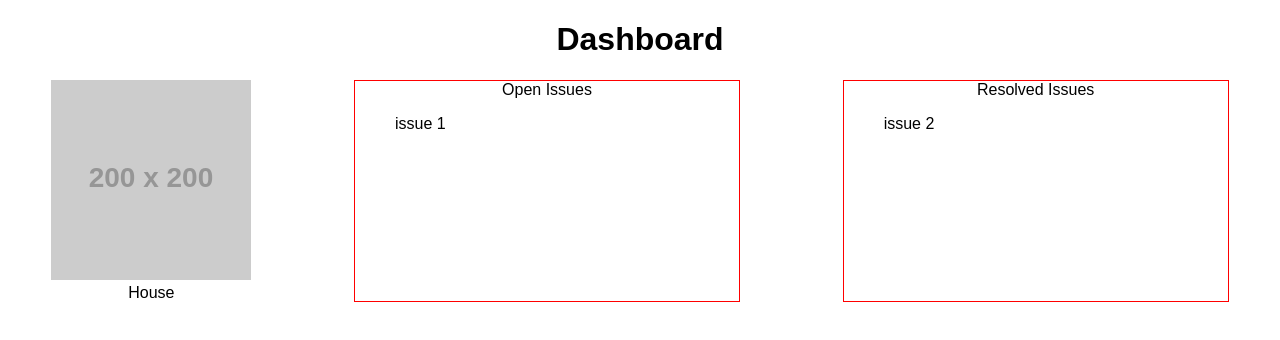
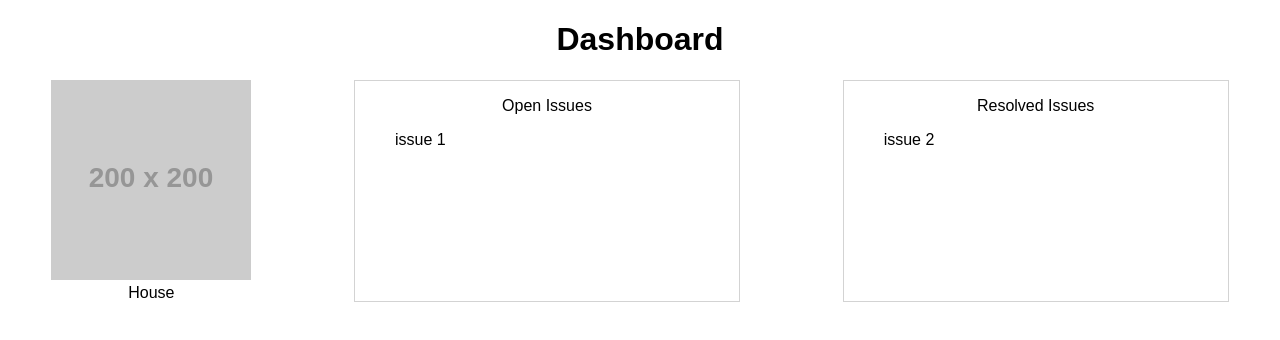
Before and after one commit to chingu-voyage3/bears-21, a React (Create React App) app in the folder frontend/: page /dashboard in a window 1280 px wide. Shown: the top 340 px of the page. Built offline with nearby package versions, Linux system fonts and the light colour scheme.

Commit message:
tweak issue list styling

```diff
--- a/frontend/src/containers/Dashboard/style.css
+++ b/frontend/src/containers/Dashboard/style.css
@@ -5,10 +5,11 @@
 }
 
 .column_wrapper {
+  padding: 1em 0px;
   width: 30%;
   display: flex;
   flex-direction: column;
-  border: 1px solid red;
+  border: 1px solid lightgrey;
 }
 
 .house_image {
```
